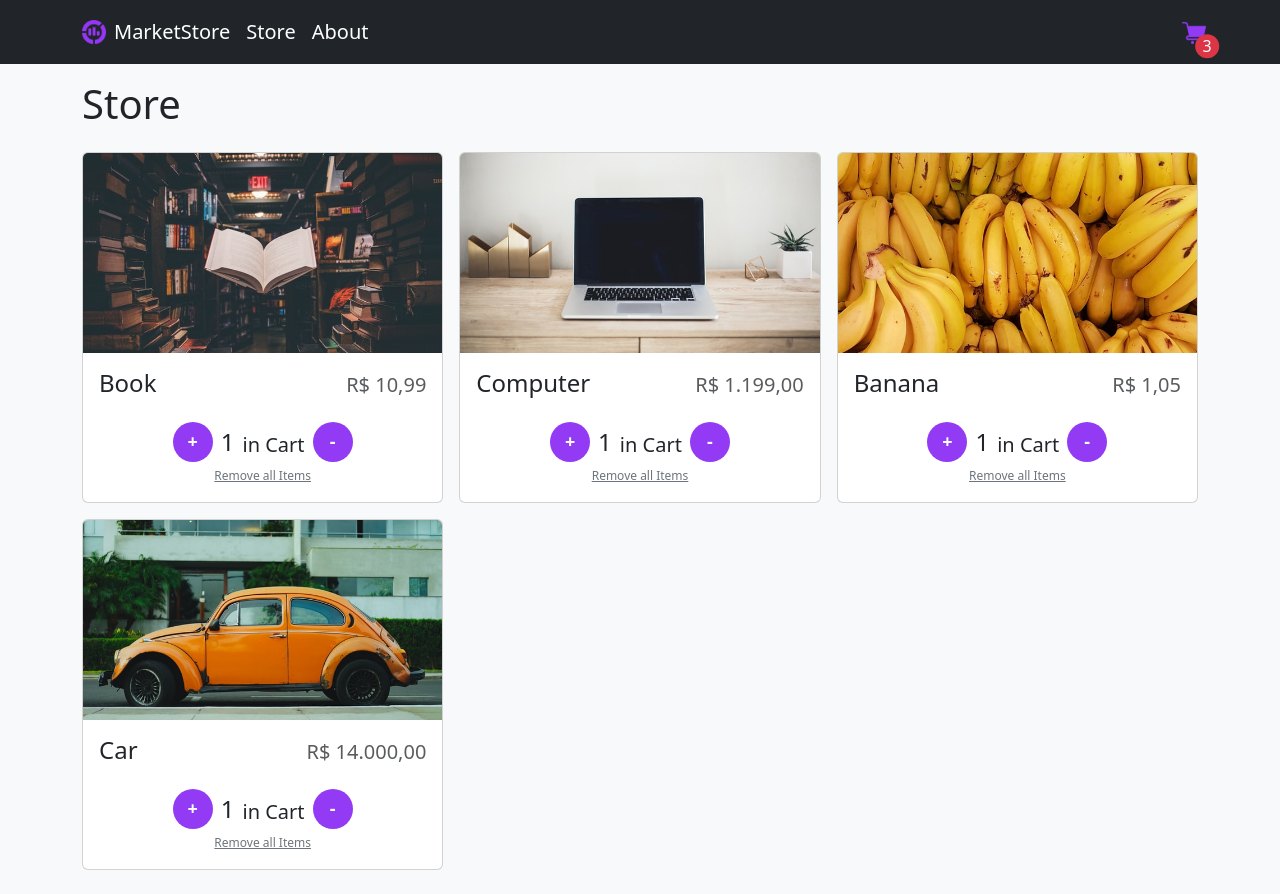
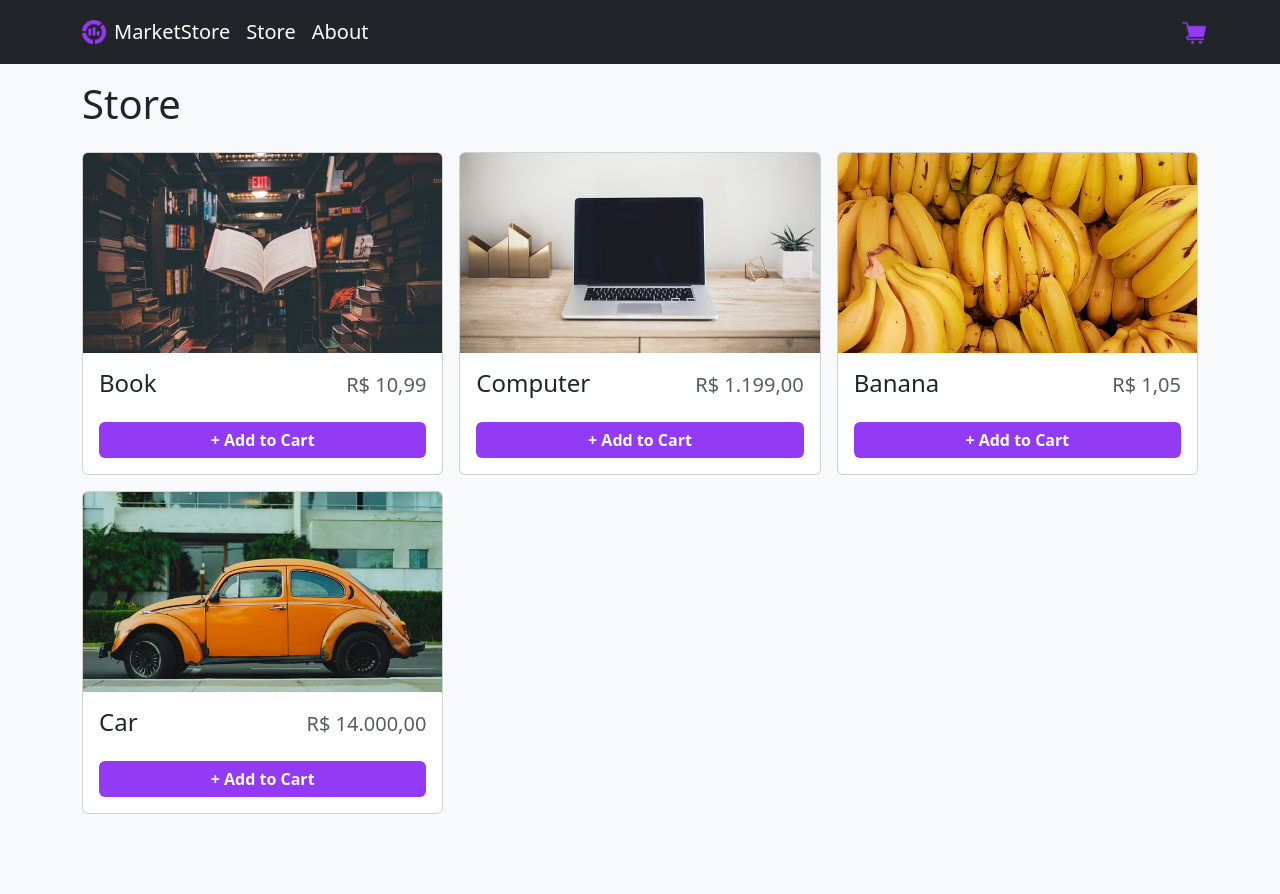
Before and after one commit to ocesar9/marketstore, a React (Vite) app: page /store in a window 1280 px wide. After the commit the page ends 838 px from the top, so only its background shows below. Built offline with nearby package versions, Linux system fonts and the light colour scheme.

Commit message:
Shopping Cart Context

```diff
--- a/src/App.tsx
+++ b/src/App.tsx
@@ -4,10 +4,11 @@ import Home from "./pages/Home";
 import About from "./pages/About";
 import Store from "./pages/Store";
 import Navbar from "./components/Navbar";
+import { ShoppingCartProvider } from "./content/ShoppingCartContext";
 
 export default function App(){
     return (
-        <>
+        <ShoppingCartProvider>
         <Navbar/>
         <Container className="mb-4">
             <Routes>
@@ -16,6 +17,6 @@ export default function App(){
                 <Route path="/about" element={<About/>}/>
             </Routes>
         </Container>
-        </>
+        </ShoppingCartProvider>
     )
 }
--- a/src/components/Navbar.tsx
+++ b/src/components/Navbar.tsx
@@ -8,8 +8,10 @@ import {
 import { NavLink } from "react-router-dom";
 import logo from "/assets/logo.png";
 import shoppingCart from "/assets/shopping-cart.png";
+import { useShoppingCart } from "../content/ShoppingCartContext";
 
 export default function Navbar() {
+  const {openCart,cartQuantity} = useShoppingCart();
   return (
     <NavbarBs sticky="top" className="bg-dark mb-3 p-2">
       <Container className="p-1">
@@ -37,15 +39,21 @@ export default function Navbar() {
             background: "none",
             position: "relative",
           }}
+          onClick={() => openCart()}
         >
           <img
             src={shoppingCart}
             alt="Shopping Cart"
             style={{ width: "24px", height: "24px"}}
           />
-          <div className="rounded-circle bg-danger d-flex justify-content-center align-items-center" style={{color:"white", width:"1.5rem", height:"1.5rem", position: "absolute", right:"0", bottom:"0", transform:"translate(55%,55%"}}>
-            3
+          {cartQuantity > 0 ?
+
+          <div className="rounded-circle d-flex justify-content-center align-items-center" style={{fontWeight: "700", background:"#fff", color:"#923af4", width:"1.5rem", height:"1.5rem", position: "absolute", right:"0", bottom:"0", transform:"translate(55%,55%"}}>
+            {cartQuantity}
           </div>
+
+          : null
+        }
         </Button>
       </Container>
     </NavbarBs>
--- a/src/components/StoreItem.tsx
+++ b/src/components/StoreItem.tsx
@@ -1,5 +1,6 @@
 import { Button, Card } from "react-bootstrap";
 import { formatCurrency } from "../utils/formatCurrency";
+import { useShoppingCart } from "../content/ShoppingCartContext";
 
 type StoreItemProps = {
   id?: number;
@@ -8,8 +9,14 @@ type StoreItemProps = {
   imgUrl: string;
 };
 
-export default function StoreItem({ name, price, imgUrl }: StoreItemProps) {
-  const quantity = 1;
+export default function StoreItem({ id, name, price, imgUrl }: StoreItemProps) {
+  const {
+    getItemQuantity,
+    increaseCartQuantity,
+    decreaseCartQuantity,
+    removeFromCart,
+  } = useShoppingCart();
+  const quantity = getItemQuantity(id);
   return (
     <Card className="h-100">
       <Card.Img
@@ -32,6 +39,7 @@ export default function StoreItem({ name, price, imgUrl }: StoreItemProps) {
                 border: "none",
                 fontWeight: "bolder",
               }}
+              onClick={() => increaseCartQuantity(id)}
             >
               + Add to Cart
             </Button>
@@ -41,14 +49,36 @@ export default function StoreItem({ name, price, imgUrl }: StoreItemProps) {
                 className="d-flex align-items-center justify-content-center"
                 style={{ gap: ".5rem" }}
               >
-                <Button className="rounded-circle" style={{background:"#923af4", border: "none",height:"2.5rem",width:"2.5rem",fontSize: "18px",fontWeight: "600"}}>
+                <Button
+                  className="rounded-circle"
+                  style={{
+                    background: "#923af4",
+                    border: "none",
+                    height: "2.5rem",
+                    width: "2.5rem",
+                    fontSize: "18px",
+                    fontWeight: "600",
+                  }}
+                  onClick={() => increaseCartQuantity(id)}
+                >
                   +
                 </Button>
                 <div className="d-flex align-items-end gap-2">
                   <p className="fs-4 mb-0">{quantity}</p>
                   <span className="fs-5 font-weight-bold">in Cart</span>
                 </div>
-                <Button  className="rounded-circle" style={{background:"#923af4", border: "none", height:"2.5rem",width:"2.5rem",fontSize: "18px",fontWeight: "600"}}>
+                <Button
+                  className="rounded-circle"
+                  style={{
+                    background: "#923af4",
+                    border: "none",
+                    height: "2.5rem",
+                    width: "2.5rem",
+                    fontSize: "18px",
+                    fontWeight: "600",
+                  }}
+                  onClick={() => decreaseCartQuantity(id)}
+                >
                   -
                 </Button>
               </div>
@@ -59,6 +89,7 @@ export default function StoreItem({ name, price, imgUrl }: StoreItemProps) {
                   margin: "0",
                   background: "none",
                 }}
+                onClick={() => removeFromCart(id)}
               >
                 <span
                   className="text-secondary text-decoration-underline"
--- /dev/null
+++ b/src/content/ShoppingCartContext.tsx
@@ -0,0 +1,96 @@
+import { ReactNode, createContext, useContext, useState } from "react";
+
+type ShoppingCartProviderProps = {
+  children: ReactNode;
+};
+
+type CartItem = {
+  id: number;
+  quantity: number;
+};
+
+type ShoppingCartContext = {
+  openCart: () => void;
+  closeCart: () => void;
+  getItemQuantity: (id: number) => number;
+  increaseCartQuantity: (id: number) => void;
+  decreaseCartQuantity: (id: number) => void;
+  removeFromCart: (id: number) => void;
+  cartQuantity: number;
+  cartItems: CartItem[];
+};
+
+const ShoppingCartContext = createContext({} as ShoppingCartContext);
+
+export function useShoppingCart() {
+  return useContext(ShoppingCartContext);
+}
+
+export function ShoppingCartProvider({ children }: ShoppingCartProviderProps) {
+  const [isOpen, setIsOpen] = useState(false);
+  const [cartItems, setCartItems] = useState<CartItem[]>([]);
+
+  const cartQuantity = cartItems.reduce(
+    (quantity, item) => item.quantity + quantity,
+    0
+  );
+
+  const openCart = () => setIsOpen(true);
+  const closeCart = () => setIsOpen(false);
+
+  function getItemQuantity(id: number) {
+    return cartItems.find((item) => item.id === id)?.quantity || 0;
+  }
+
+  function increaseCartQuantity(id: number) {
+    setCartItems((currItems) => {
+      if (currItems.find((item) => item.id === id) == null) {
+        return [...currItems, { id, quantity: 1 }];
+      } else {
+        return currItems.map((item) => {
+          if (item.id === id) {
+            return { ...item, quantity: item.quantity + 1 };
+          } else {
+            return item;
+          }
+        });
+      }
+    });
+  }
+  function decreaseCartQuantity(id: number) {
+    setCartItems((currItems) => {
+      if (currItems.find((item) => item.id === id)?.quantity === 1) {
+        return currItems.filter((item) => item.id !== id);
+      } else {
+        return currItems.map((item) => {
+          if (item.id === id) {
+            return { ...item, quantity: item.quantity - 1 };
+          } else {
+            return item;
+          }
+        });
+      }
+    });
+  }
+  function removeFromCart(id: number) {
+    setCartItems((currItems) => {
+      return currItems.filter((item) => item.id !== id);
+    });
+  }
+  return (
+    <ShoppingCartContext.Provider
+      value={{
+        getItemQuantity,
+        increaseCartQuantity,
+        decreaseCartQuantity,
+        removeFromCart,
+        cartItems,
+        cartQuantity,
+        openCart,
+        closeCart
+      }}
+    >
+      {children}
+    </ShoppingCartContext.Provider>
+  );
+}
```
Also changed, not shown: tsconfig.json (+6 -1 lines).
